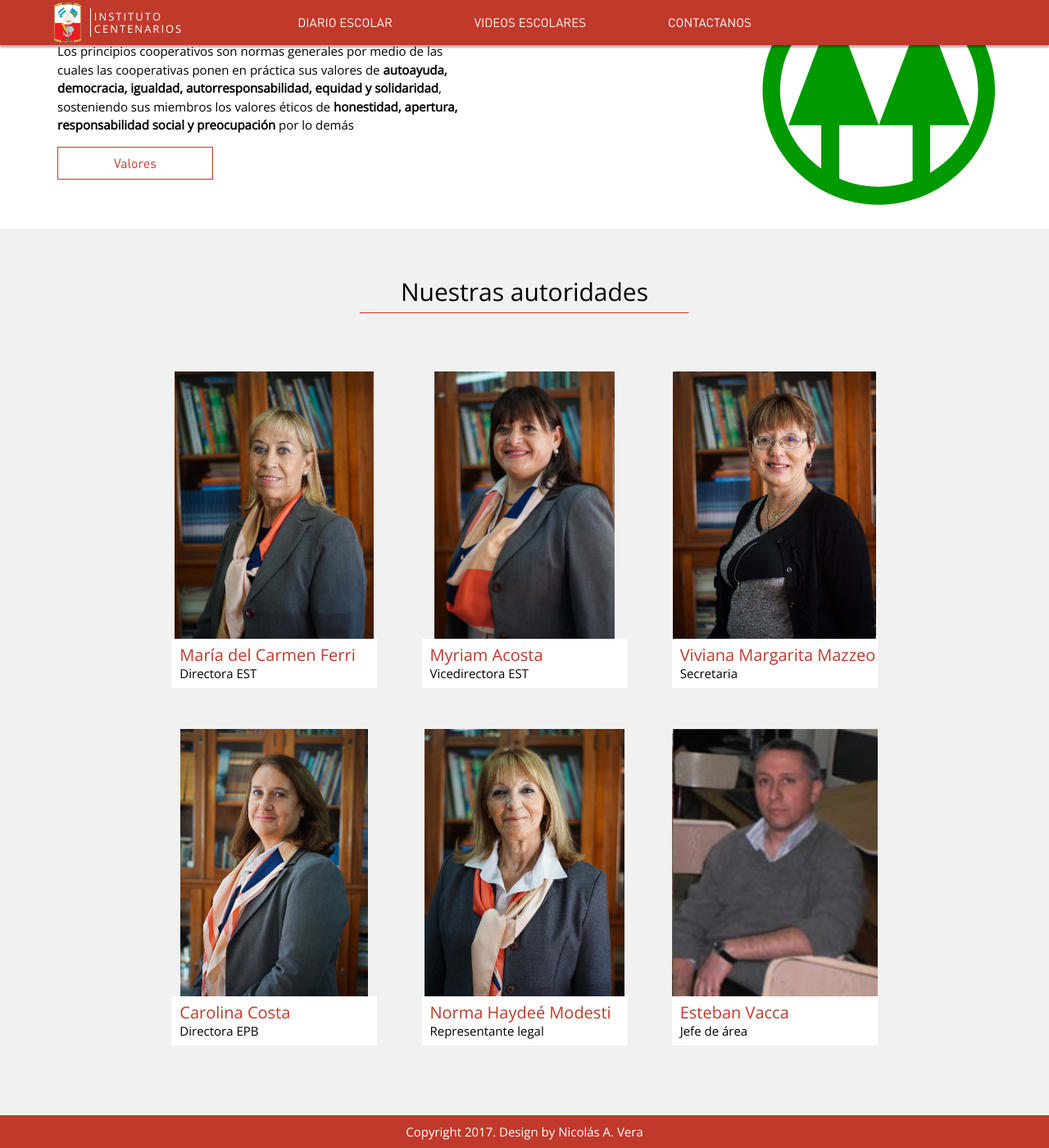
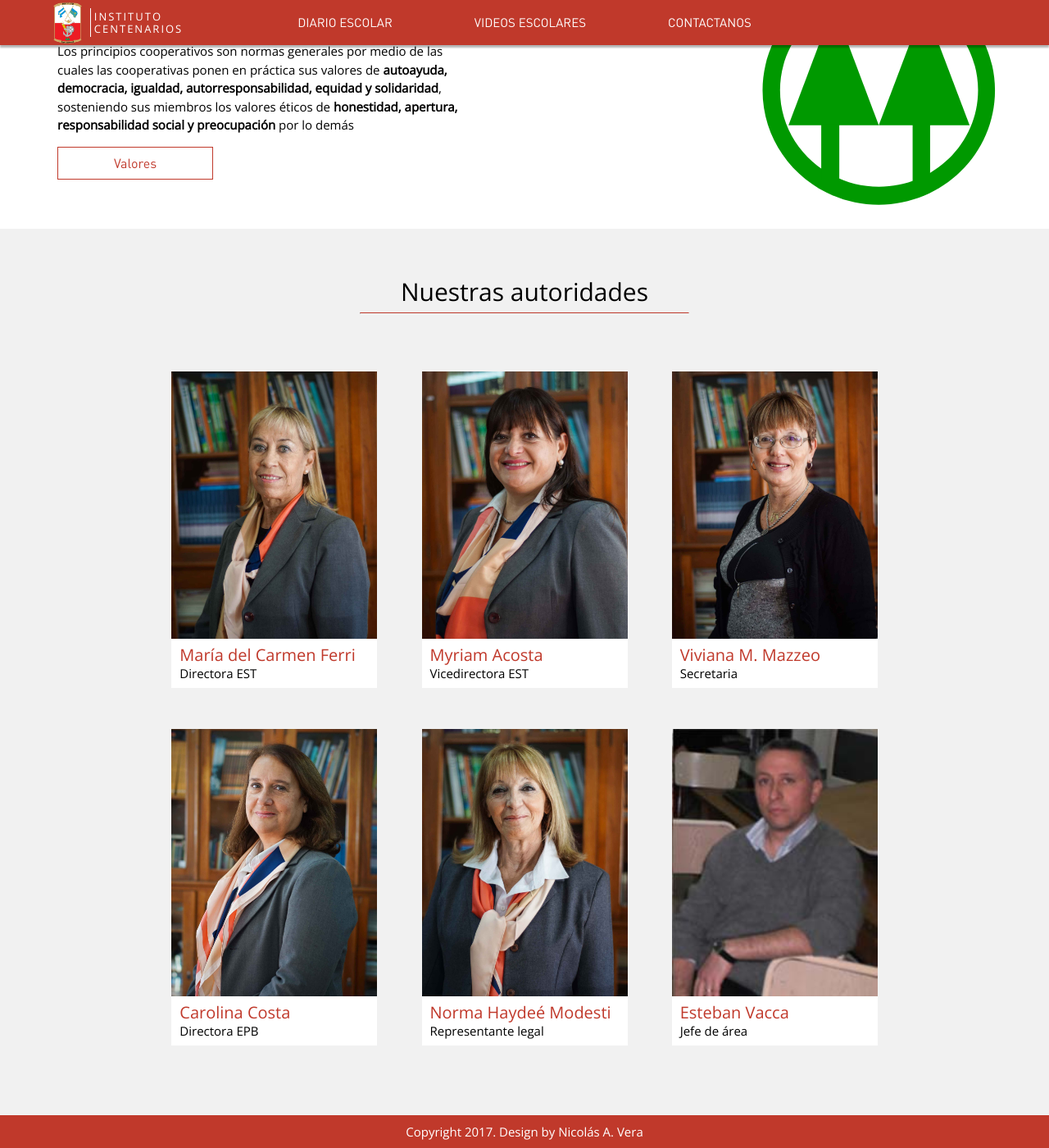
Before and after one commit to nicoverali/Instituto-Centenarios, a Jekyll site: the page built from index.html, in a window 1280 px wide and 1400 px high, scrolled down 1699 px. Shown: the whole window at 82% size. Built offline with Jekyll 4.4.1, drawn with Linux system fonts in a browser that asks for light colours; nearby versions of some CDN libraries.

Commit message:
Improved home autorities' photos and fixed minor errors

```diff
--- a/_includes/_home-articles-expanded/_valores.md
+++ b/_includes/_home-articles-expanded/_valores.md
@@ -1,30 +1,16 @@
 Los principios cooperativos son normas generales por medio de las cuales las cooperativas ponen en práctica sus valores de autoayuda, democracia, igualdad, autorresponsabilidad, equidad y solidaridad, sosteniendo sus miembros los valores éticos de honestidad, apertura, responsabilidad social y preocupación por lo demás.
 <span class="line-10px"></span>
 
-<strong>Asociación voluntaria y abierta</strong>
+<strong>Asociación voluntaria y abierta:</strong> Las puertas de las Cooperativas están abiertas a todas las personas capaces de utilizar sus servicios. No se discrimina a nadie por motivos raciales, políticos, religiosos, sociales, de nacionalidad o de género.
 <span class="line-10px"></span>
-Las puertas de las Cooperativas están abiertas a todas las personas capaces de utilizar sus servicios. No se discrimina a nadie por motivos raciales, políticos, religiosos, sociales, de nacionalidad o de género.
+<strong>Control democrático por los asociados:</strong> En las Cooperativas todos los asociados son iguales y cuando debe decidirse algo cada uno tiene un voto, sin importar su capital, su cargo ni otras razones. Por eso las Cooperativas se gobiernan en forma democrática y todos pueden participar en su conducción.
 <span class="line-10px"></span>
-<strong>Control democrático por los asociados</strong>
+<strong>Participación económica equitativa:</strong> Los asociados aportan equitativamente al capital de su Cooperativa y los resultados retornan a quienes los originaron, proporcionalmente a su consumo, su trabajo o su entrega de producción.
 <span class="line-10px"></span>
-En las Cooperativas todos los asociados son iguales y cuando debe decidirse algo cada uno tiene un voto, sin importar su capital, su cargo ni otras razones. Por eso las Cooperativas se gobiernan en forma democrática y todos pueden participar en su conducción.
+<strong>Autonomía e independencia:</strong> Las Cooperativas son organizaciones autónomas, que se gobiernan a sí mismas, por asociados elegidos democráticamente en asamblea y mantienen su independencia frente a toda autoridad pública o privada.
 <span class="line-10px"></span>
-<strong>Participación económica equitativa</strong>
+<strong>Educación, capacitación e información:</strong> Las Cooperativas reconocen el valor de la educación, la fomentan y brindan capacitación e información para difundir los beneficios de la cooperación y de la convivencia solidaria y pacífica entre todos los seres humanos.
 <span class="line-10px"></span>
-Los asociados aportan equitativamente al capital de su Cooperativa y los resultados retornan a quienes los originaron, proporcionalmente a su consumo, su trabajo o su entrega de producción.
+<strong>Cooperación entre Cooperativas:</strong> Los asociados de las Cooperativas dicen 2uno para todos y todos para uno” y piensan que “la unión hace la fuerza”. De la misma manera las Cooperativas se unen entre sí para servir mejor a sus miembros y a la comunidad, en el orden local, regional, nacional e internacional.
 <span class="line-10px"></span>
-<strong>Autonomía e independencia</strong>
-<span class="line-10px"></span>
-Las Cooperativas son organizaciones autónomas, que se gobiernan a sí mismas, por asociados elegidos democráticamente en asamblea y mantienen su independencia frente a toda autoridad pública o privada.
-<span class="line-10px"></span>
-<strong>Educación, capacitación e información</strong>
-<span class="line-10px"></span>
-Las Cooperativas reconocen el valor de la educación, la fomentan y brindan capacitación e información para difundir los beneficios de la cooperación y de la convivencia solidaria y pacífica entre todos los seres humanos.
-<span class="line-10px"></span>
-<strong>Cooperación entre Cooperativas</strong>
-<span class="line-10px"></span>
-Los asociados de las Cooperativas dicen 2uno para todos y todos para uno” y piensan que “la unión hace la fuerza”. De la misma manera las Cooperativas se unen entre sí para servir mejor a sus miembros y a la comunidad, en el orden local, regional, nacional e internacional.
-<span class="line-10px"></span>
-<strong>Preocupación por la comunidad</strong>
-<span class="line-10px"></span>
-A la vez que atienden las necesidades económicas, sociales y culturales de sus asociados, las Cooperativas trabajan a favor del desarrollo sostenible, protegiendo el medio ambiente del lugar en que actúan y promoviendo el progreso económico, social y cultural de su comunidad.
+<strong>Preocupación por la comunidad:</strong> A la vez que atienden las necesidades económicas, sociales y culturales de sus asociados, las Cooperativas trabajan a favor del desarrollo sostenible, protegiendo el medio ambiente del lugar en que actúan y promoviendo el progreso económico, social y cultural de su comunidad.
--- a/_layouts/post.html
+++ b/_layouts/post.html
@@ -35,6 +35,7 @@
         <article class="post-article">
           <p>{{content}}</p>
         </article>
+        {% if page.images %}
         <hr>
         <div class="post-images">
           {% for image in page.images %}
@@ -43,6 +44,7 @@
           </a>
           {% endfor %}
         </div>
+        {% endif %}
       </div>
     </div>
   </div>
--- a/_sass/Home/_home.sass
+++ b/_sass/Home/_home.sass
@@ -263,7 +263,7 @@
         width: 100%
         background-repeat: no-repeat
         background-position: center
-        background-size: contain
+        background-size: cover
     .autoridades-descripcion
       text-align: left
       vertical-align: middle
--- a/index.html
+++ b/index.html
@@ -188,7 +188,7 @@
                             <p>Directora EST</p>
                     </li>
                     <li class="autoridades-unit">
-                        <div style="background-image: url({{site.baseurl}}/assets/img/autoridades/Myriam.jpg)" class="autoridades-img"></div>
+                        <div style="background-image: url({{site.baseurl}}/assets/img/autoridades/Myriam.jpg); background-position: 0px -9px;" class="autoridades-img"></div>
                         <div class="autoridades-descripcion">
                             <h3>Myriam Acosta</h3>
                             <p>Vicedirectora EST</p>
@@ -196,7 +196,7 @@
                     <li class="autoridades-unit">
                         <div style="background-image: url({{site.baseurl}}/assets/img/autoridades/Vivi.jpg)" class="autoridades-img"></div>
                         <div class="autoridades-descripcion">
-                            <h3>Viviana Margarita Mazzeo</h3>
+                            <h3>Viviana M. Mazzeo</h3>
                             <p>Secretaria</p>
                     </li>
                     <li class="autoridades-unit">
```
Also changed, not shown: _posts/2011-04-06-resultado-elecciones.md (+1 -9 lines), _posts/2012-05-16-informatica-en-el-centenarios.md (+1 -9 lines), assets/img/autoridades/Caro.jpg, assets/img/autoridades/Ferri.jpg, assets/img/autoridades/Modesti.jpg, assets/img/autoridades/Myriam.jpg, assets/img/autoridades/Vivi.jpg, assets/img/daily-page/posts-images/2011/cover-images/elecresul.jpg (added), assets/img/daily-page/posts-images/2012/cover-images/informatica.jpg (added), 4 other files.
